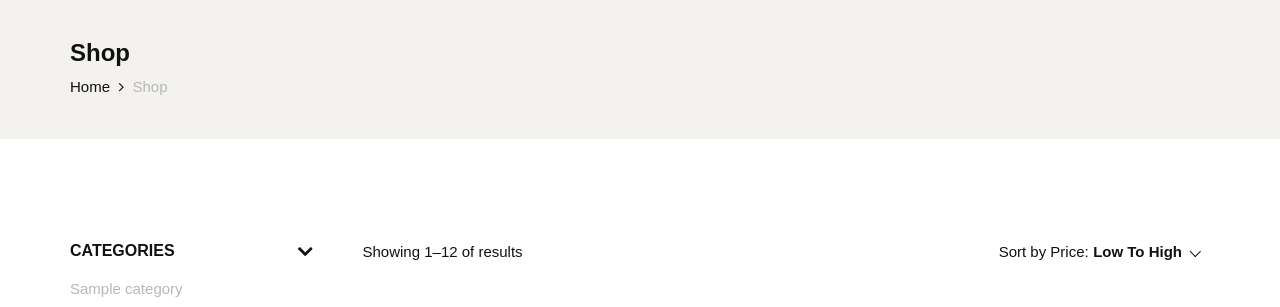
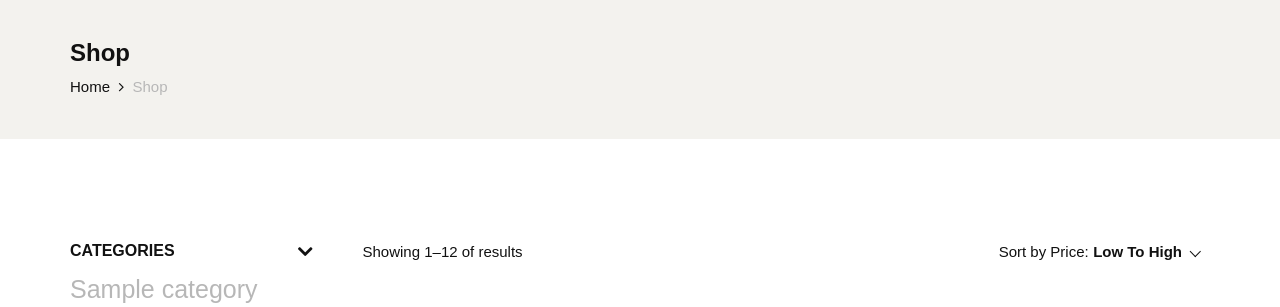
Before and after one commit to quocanhnt2001/Website-sell-perfurm, a PHP site: page /pages/shop.php in a window 1280 px wide. Shown: the part 143-450 px from the top of the page. Run offline with PHP 8.4, Linux system fonts and the light colour scheme; tables that the repository leaves empty or names only in its code hold one stand-in row (values such as "Sample post"); grey boxes marked "Sample" are stand-in pictures.

Commit message:
Update style.css

```diff
--- a/css/style.css
+++ b/css/style.css
@@ -1171,6 +1171,10 @@ ol {
 	-webkit-transition: all, 0.3s;
 	-o-transition: all, 0.3s;
 	transition: all, 0.3s;
+}
+
+.shop__sidebar__categories ul li a {
+	font-size: 25px;
 }
 
 .shop__sidebar__categories ul li a:hover,
```
